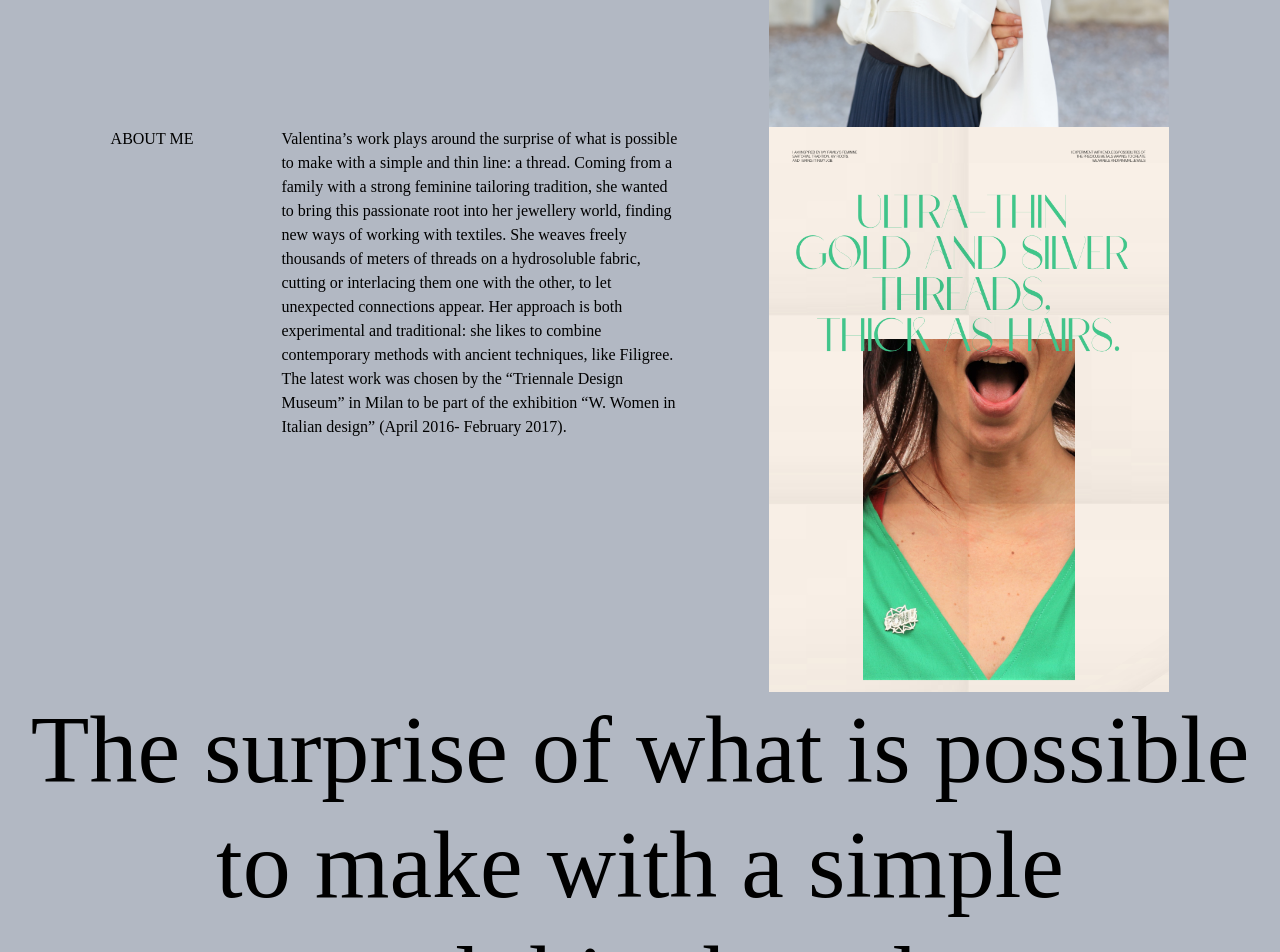
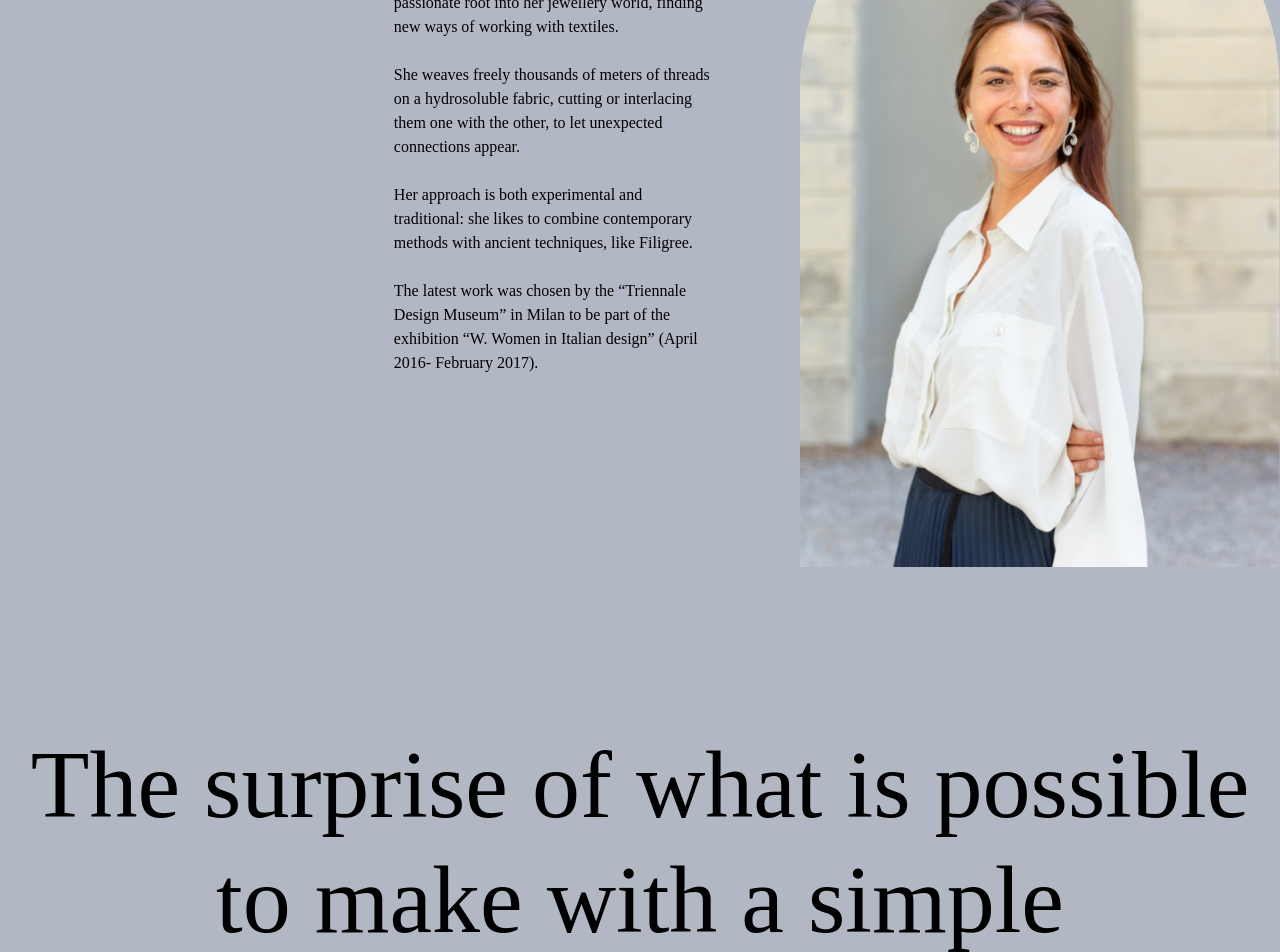
Before and after one commit to Prakhar2004sachan/floema-clone, a React (Vite) app: page / in a window 1280 px wide. Shown: the part 1140-2092 px from the top of the page. Built offline with nearby package versions, Linux system fonts and the light colour scheme; a web font is replaced by a local one.

Commit message:
fixes in about info

```diff
--- a/data/about/content.js
+++ b/data/about/content.js
@@ -1,19 +1,18 @@
 import img1 from "../../src/assets/about/images/WEB--2.png";
 import img2 from "../../src/assets/about/images/b.jpg";
-
 
 const content = [
   {
     info: "about me",
-    text: "Valentina’s work plays around the surprise of what is possible to make with a simple and thin line: a thread. Coming from a family with a strong feminine tailoring tradition, she wanted to bring this passionate root into her jewellery world, finding new ways of working with textiles. She weaves freely thousands of meters of threads on a hydrosoluble fabric, cutting or interlacing them one with the other, to let unexpected connections appear. Her approach is both experimental and traditional: she likes to combine contemporary methods with ancient techniques, like Filigree. The latest work was chosen by the “Triennale Design Museum” in Milan to be part of the exhibition “W. Women in Italian design” (April 2016- February 2017).",
+    text: "Valentina’s work plays around the surprise of what is possible to make with a simple and thin line: a thread.\n\n Coming from a family with a strong feminine tailoring tradition, she wanted to bring this passionate root into her jewellery world, finding new ways of working with textiles.\n\n She weaves freely thousands of meters of threads on a hydrosoluble fabric, cutting or interlacing them one with the other, to let unexpected connections appear.\n\n Her approach is both experimental and traditional: she likes to combine contemporary methods with ancient techniques, like Filigree.\n\n The latest work was chosen by the “Triennale Design Museum” in Milan to be part of the exhibition “W. Women in Italian design” (April 2016- February 2017).",
     img: img1,
     display: "right",
   },
   {
-    info: "about me",
-    text: "Valentina’s work plays around the surprise of what is possible to make with a simple and thin line: a thread. Coming from a family with a strong feminine tailoring tradition, she wanted to bring this passionate root into her jewellery world, finding new ways of working with textiles. She weaves freely thousands of meters of threads on a hydrosoluble fabric, cutting or interlacing them one with the other, to let unexpected connections appear. Her approach is both experimental and traditional: she likes to combine contemporary methods with ancient techniques, like Filigree. The latest work was chosen by the “Triennale Design Museum” in Milan to be part of the exhibition “W. Women in Italian design” (April 2016- February 2017).",
+    info: "SUSTAINABILITY",
+    text: `FLOEMA engages in its own small way to choose green solutions as much as possible.\n\n You will receive each piece in a handmade box realized by Florentine typography using eco-friendly paper (made by 90% of pure cellulose and 10% by cotton fibers),\n\n in a recycled and 100% recyclable parcel.\n\n The business cards are realized with recycled cotton fiber cardboard.\n All the pieces are created in a small laboratory in the Florentine countryside, preferring using green materials and recycling precious materials.`,
     img: img2,
-    display: "left",
+    display: "right",
   },
 ];
 
--- a/package.json
+++ b/package.json
@@ -11,6 +11,7 @@
   },
   "dependencies": {
     "@tailwindcss/vite": "^4.1.11",
+    "locomotive-scroll": "^4.1.4",
     "react": "^19.1.0",
     "react-dom": "^19.1.0",
     "tailwindcss": "^4.1.11"
--- a/src/App.jsx
+++ b/src/App.jsx
@@ -1,12 +1,15 @@
-import React from 'react'
-import About from './Pages/About'
+import React from "react";
+import About from "./Pages/About";
+import SmoothScroll from "./Components/SmoothScroll";
 
 function App() {
   return (
-    <div className='w-full h-screen m-auto'>
-      <About/>
-    </div>
-  )
+    <SmoothScroll>
+      <div className="w-full m-auto">
+        <About />
+      </div>
+    </SmoothScroll>
+  );
 }
 
-export default App
+export default App;
--- a/src/Components/About/AboutInfo.jsx
+++ b/src/Components/About/AboutInfo.jsx
@@ -1,11 +1,17 @@
 import React from "react";
 
-function AboutInfo({ info, content, imgUrl }) {
+function AboutInfo({ info, content, imgUrl, className, classImg }) {
+  const formattedText = content.split("\n").map((line, index) => (
+    <React.Fragment key={index}>
+      {line}
+      {index < content.split("\n").length - 1 && <br />}
+    </React.Fragment>
+  ));
   return (
-    <div className="flex gap-12 justify-center items-start">
+    <div className={`mt-[10rem] flex gap-12 justify-center items-start ${className}`}>
       <p className="font-text-heading uppercase">{info}</p>
-      <p className="font-text px-10 w-[30rem]">{content}</p>
-      <img src={imgUrl} className="w-[25rem]" />
+      <p className="font-text px-10 w-[30rem]">{formattedText}</p>
+      <img src={imgUrl} className={`h-[90vh] object-cover ${classImg}`} />
     </div>
   );
 }
--- a/src/Components/About/AboutTitle.jsx
+++ b/src/Components/About/AboutTitle.jsx
@@ -2,7 +2,7 @@ import React from "react";
 
 function AboutTitle({ children }) {
   return (
-    <h1 className="font-main font-thin text-[6rem] text-center leading-[1.2]">
+    <h1 className="mt-[10rem] font-main font-thin text-[6rem] text-center leading-[1.2]">
       {children}
     </h1>
   );
--- /dev/null
+++ b/src/Components/SmoothScroll.jsx
@@ -0,0 +1,36 @@
+// src/components/SmoothScroll.jsx
+import { useEffect, useRef } from "react";
+import LocomotiveScroll from "locomotive-scroll";
+
+const SmoothScroll = ({ children }) => {
+  const scrollRef = useRef(null);
+
+ useEffect(() => {
+   if (!scrollRef.current) return;
+
+   const scroll = new LocomotiveScroll({
+     el: scrollRef.current,
+     smooth: true,
+     lerp: 0.05,
+   });
+
+   // Update scroll when content changes
+   const handleUpdate = () => scroll.update();
+   window.addEventListener("resize", handleUpdate);
+   window.addEventListener("load", handleUpdate);
+
+   return () => {
+     scroll.destroy();
+     window.removeEventListener("resize", handleUpdate);
+     window.removeEventListener("load", handleUpdate);
+   };
+ }, []);
+
+  return (
+    <div data-scroll-container ref={scrollRef}>
+      {children}
+    </div>
+  );
+};
+
+export default SmoothScroll;
--- a/src/Pages/About.jsx
+++ b/src/Pages/About.jsx
@@ -15,16 +15,29 @@ function About() {
           <br />
           between threads and metal
         </AboutTitle>
-        {content.map((item, idx) => (
-          <AboutInfo
-            info={item.info}
-            content={item.text}
-            imgUrl={item.img}
-            key={idx}
-            display={item.display}
-            fixed="true"
-          />
-        ))}
+        <AboutInfo
+          className="ml-[15rem]"
+          info={content[0].info}
+          content={content[0].text}
+          imgUrl={content[0].img}
+          display={content[0].display}
+          fixed="true"
+        />
+        <AboutTitle>
+          The surprise of what is possible
+          <br />
+          to make with a simple
+          <br />
+          and thin thread.
+        </AboutTitle>
+        <AboutInfo
+          classImg="pl-[10rem] -rotate-3"
+          info={content[1].info}
+          content={content[1].text}
+          imgUrl={content[1].img}
+          display={content[1].display}
+          fixed="true"
+        />
         <AboutTitle>
           The surprise of what is possible
           <br />
--- a/src/index.css
+++ b/src/index.css
@@ -1,4 +1,5 @@
 @import "tailwindcss";
+@import "locomotive-scroll/dist/locomotive-scroll.css";
 
 @font-face {
     font-family: GeorgeX;
```
Also changed, not shown: 1 other file (tests, documents, lock files or other folders).
